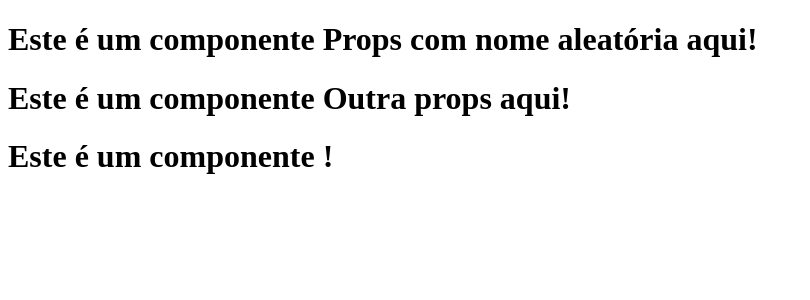
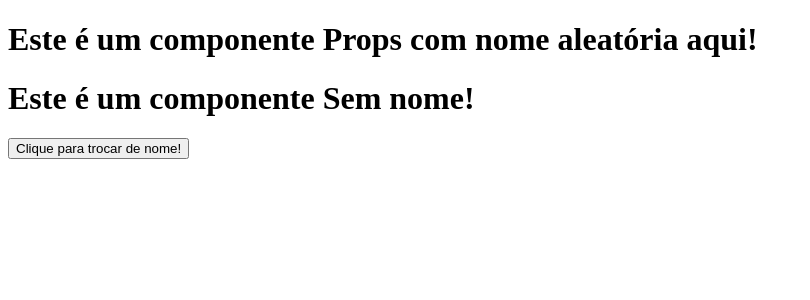
Before and after one commit to MarioAlbano/Consuming-API-React, a React (Create React App) app: page / in a window 1280 px wide. Shown: the top 300 px of the page, without its empty margins (0-810 px from the left). Built offline with nearby package versions, Linux system fonts and the light colour scheme.

Commit message:
feat: added useState example

```diff
--- a/src/App.js
+++ b/src/App.js
@@ -1,17 +1,19 @@
-import React from "react";
+import React, { useState } from "react";
 import FirstComponent from "./components/FirstComponent";
 
-const objectList = {
-  id: "1",
-  nome: "Amaldo",
-};
+const App = () => {
+  const [newName, setNewName] = useState("Sem nome");
 
-const App = () => {
+  function resetName() {
+    const resetName = prompt("Qual nome trocar?");
+    setNewName(resetName);
+  }
+
   return (
     <div>
       <FirstComponent nomeAleatorio="Props com nome aleatória aqui" />
-      <FirstComponent nomeAleatorio="Outra props aqui" />
-      <FirstComponent />
+      <FirstComponent nomeAleatorio={newName} />
+      <button onClick={() => resetName()}>Clique para trocar de nome!</button>
     </div>
   );
 };
```
